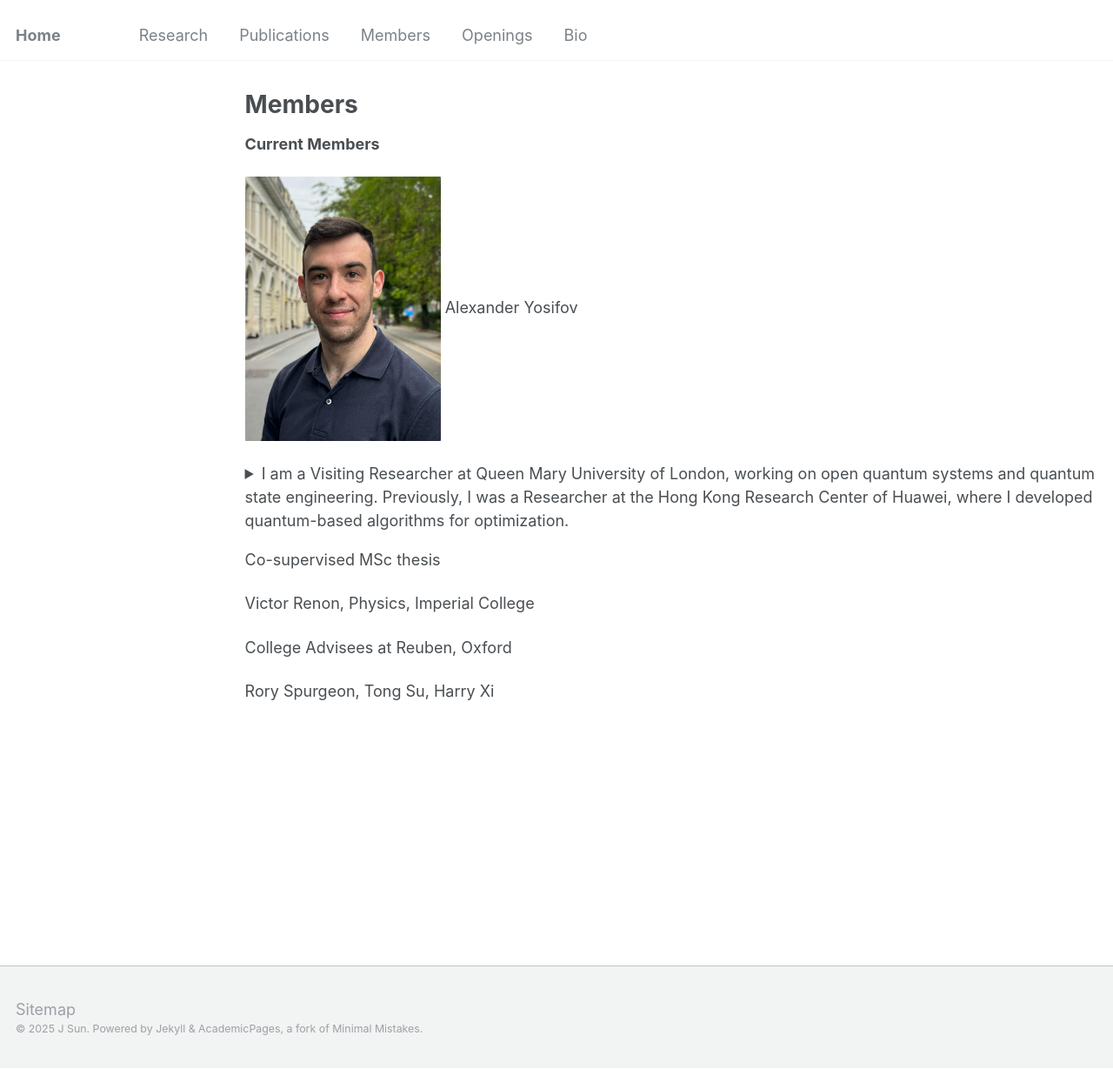
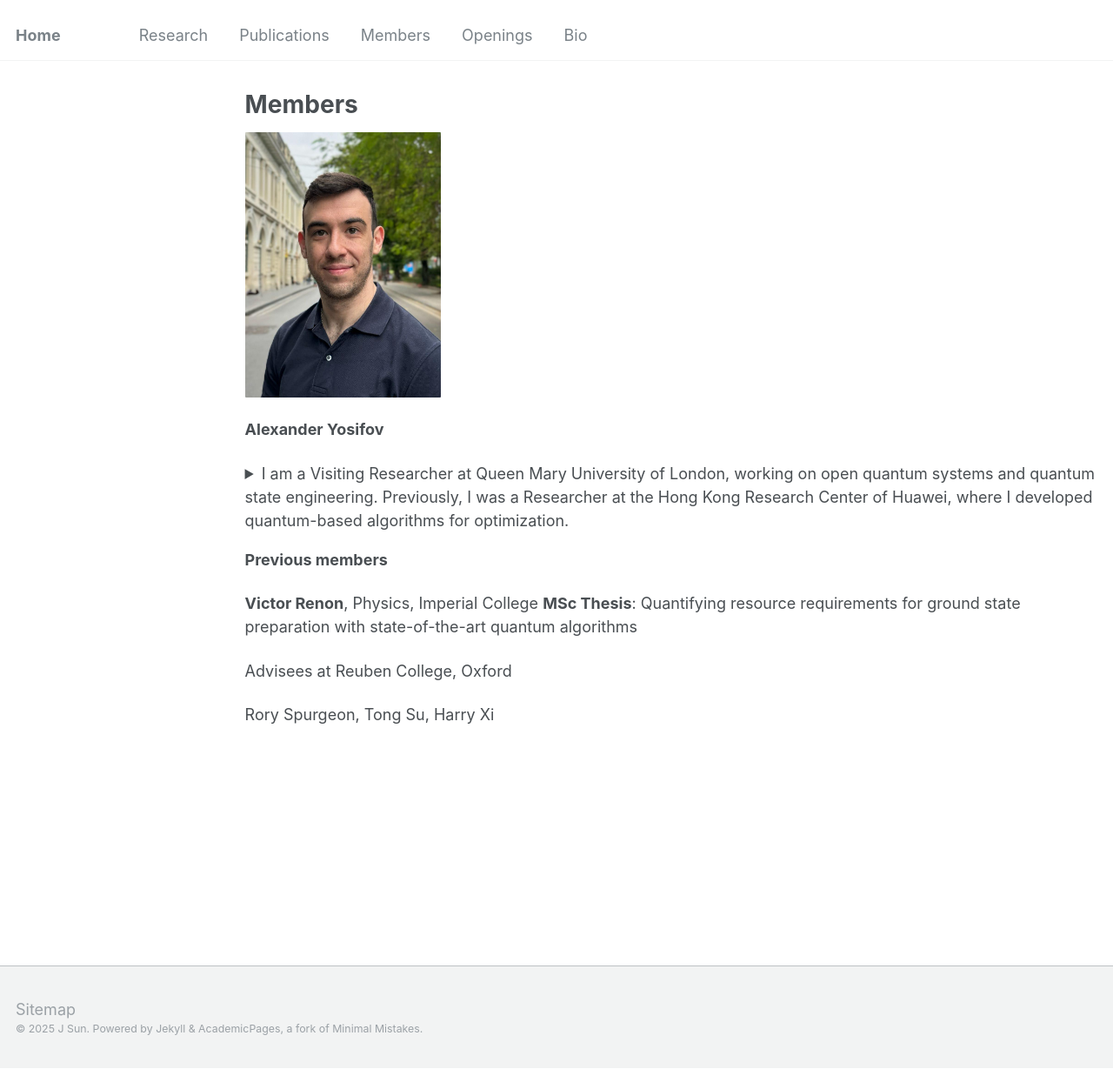
Before and after one commit to jinzhao-sun/jinzhao-sun.github.io, a Jekyll site: the page built from _pages/members.md, in a window 1280 px wide and 1229 px high. Shown: the whole window at 87% size. Built offline with Jekyll 4.4.1, drawn with Linux system fonts in a browser that asks for light colours.

Commit message:
Update members.md

```diff
--- a/_pages/members.md
+++ b/_pages/members.md
@@ -7,12 +7,13 @@ redirect_from:
   - /resume
 ---
 
-<!-- {% include base_path %} -->
+{% include base_path %}
 
-**Current Members**
+
 
 <img src="/images/Alexander.jpg" alt="Description" style="border-radius: 1px; box-shadow: 0 0px 1px rgba(0, 0, 0, 0.02); border: 0px solid #ccc; width: 225px;">
-Alexander Yosifov
+
+**Alexander Yosifov**
 
 <details>
   <summary>I am a Visiting Researcher at Queen Mary University of London, working on open quantum systems and quantum state engineering. Previously, I was a Researcher at the Hong Kong Research Center of Huawei, where I developed quantum-based algorithms for optimization.</summary>
@@ -25,10 +26,11 @@ My work examines the behaviour of open dissipation-driven and interacting many-b
 
 
 
-Co-supervised MSc thesis
+**Previous members**
 
-Victor Renon, Physics, Imperial College
+**Victor Renon**, Physics, Imperial College
+**MSc Thesis**: Quantifying resource requirements for ground state preparation with state-of-the-art quantum algorithms
 
-College Advisees at Reuben, Oxford
+Advisees at Reuben College, Oxford
 
 Rory Spurgeon, Tong Su, Harry Xi
```
